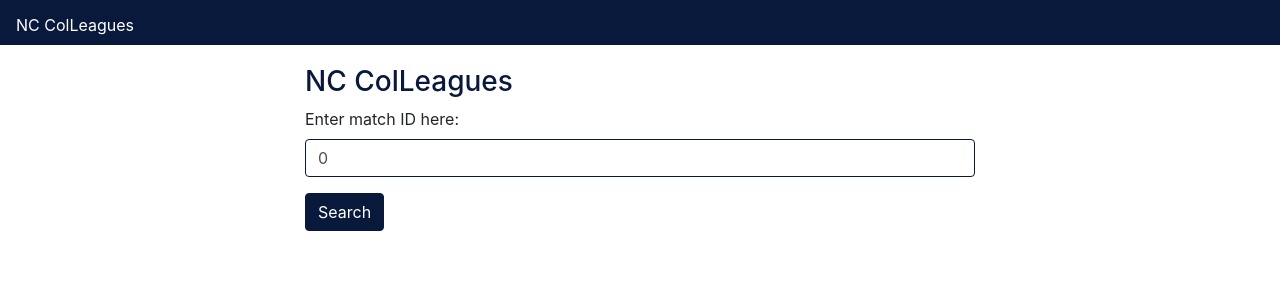
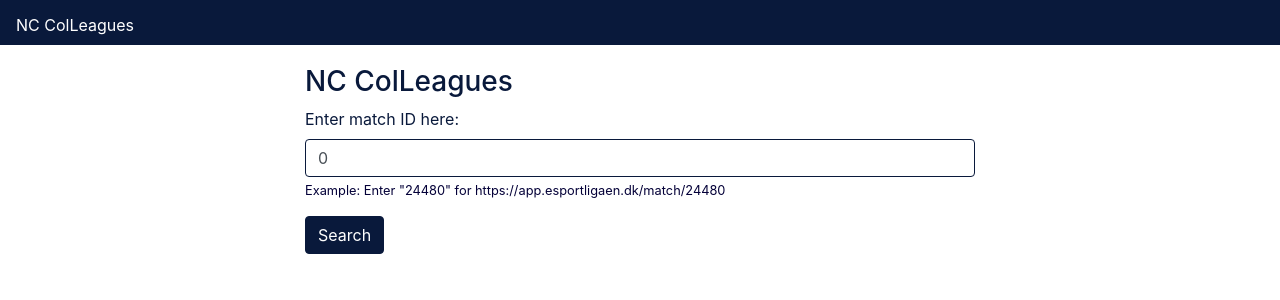
Before and after one commit to Itaanikus/colleagues-gg, a React (Create React App) app: page / in a window 1280 px wide. Shown: the top 300 px of the page. Built offline with nearby package versions, Linux system fonts and the light colour scheme.

Commit message:
Added muted example text below input

```diff
--- a/src/App.css
+++ b/src/App.css
@@ -35,7 +35,7 @@ a:hover {
   color: #dd9b2b;
 }
 
-h3, p {
+h3, p, label {
   color: #09193b;
 }
 
@@ -53,3 +53,7 @@ p {
   background-color: #dd9b2b;
   border-color: #dd9b2b;
 }
+
+.text-muted {
+  color: #040038!important;
+}
--- a/src/components/OpGg.js
+++ b/src/components/OpGg.js
@@ -58,6 +58,7 @@ function OpGg() {
           <input className="form-control" type="number" value={matchId}
             placeholder="Type in matchId here..."
             onChange={event => setMatchId(event.target.value)}></input>
+          <small className="form-text text-muted">Example: Enter "24480" for https://app.esportligaen.dk/match/24480</small>
         </div>
         <button className="btn btn-primary app-btn" onClick={onSubmit}>Search</button>
       </div>
```
